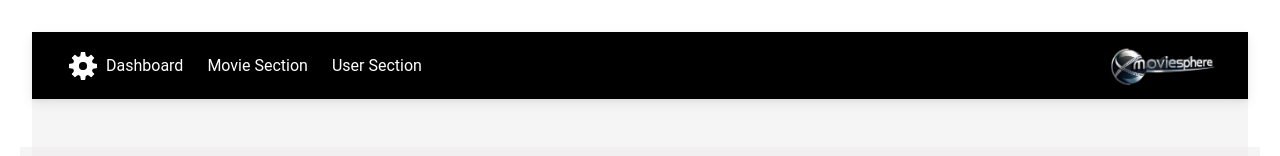
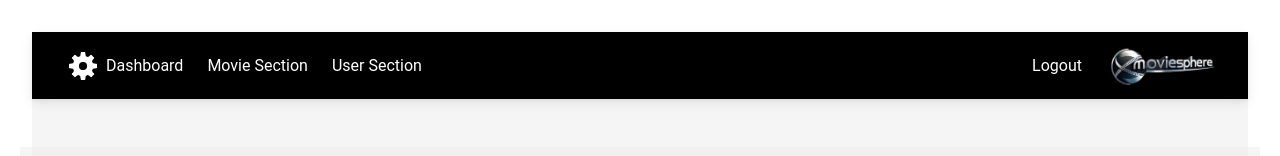
Before and after one commit to Sajan-Hirusha/Moviesphere, a React (Vite) app in the folder client/: page /admin in a window 1280 px wide. Shown: the top 156 px of the page. Built offline with nearby package versions, Linux system fonts and the light colour scheme; no server answers.

Commit message:
changing nav bar

```diff
--- a/client/src/Components/AdminComponents/AdminNavBar/AdminNavBar.jsx
+++ b/client/src/Components/AdminComponents/AdminNavBar/AdminNavBar.jsx
@@ -33,6 +33,7 @@ function AdminNavBar() {
                         </ul>
                     </div>
                     <div className="d-flex align-items-center">
+                        <Link className="mx-4 text-white">Logout</Link>
                         <Link className="navbar-brand mt-2 mt-lg-0" to="/admin">
                             <img
                                 src={logo}
```
